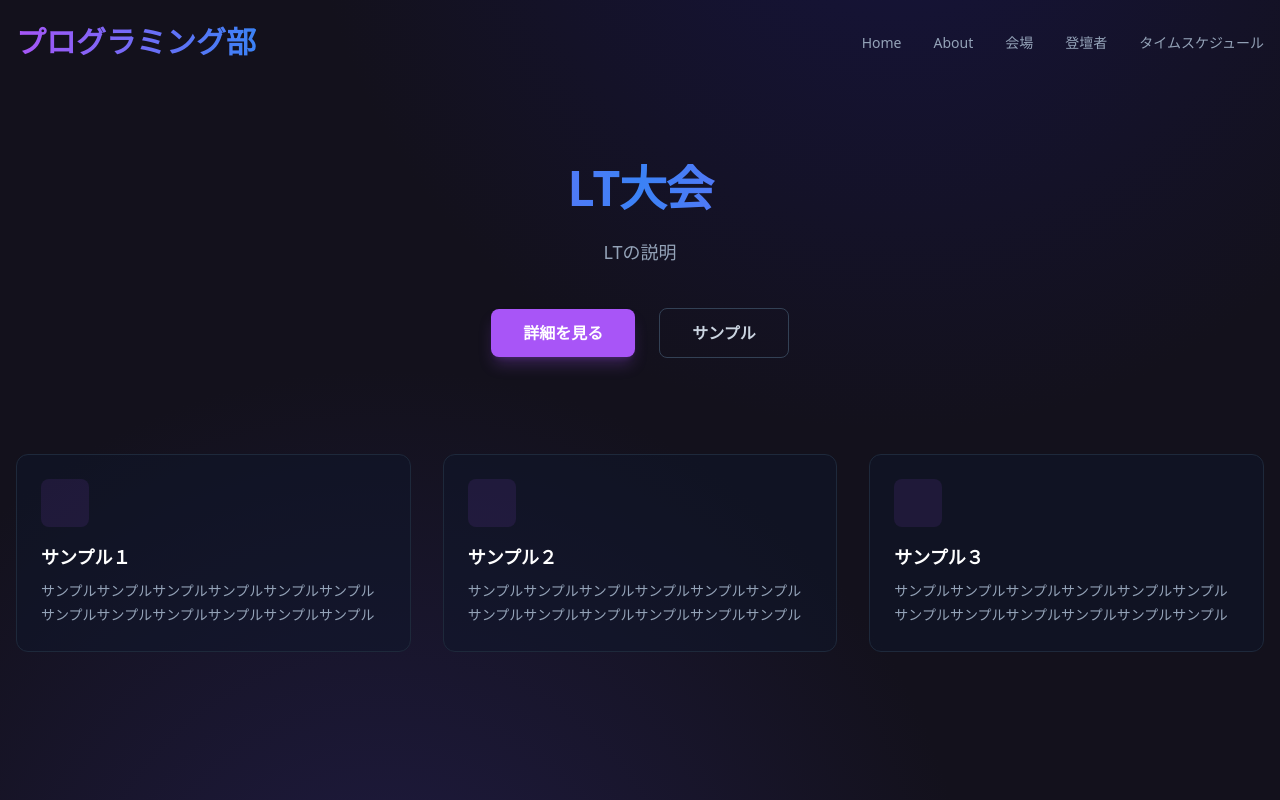
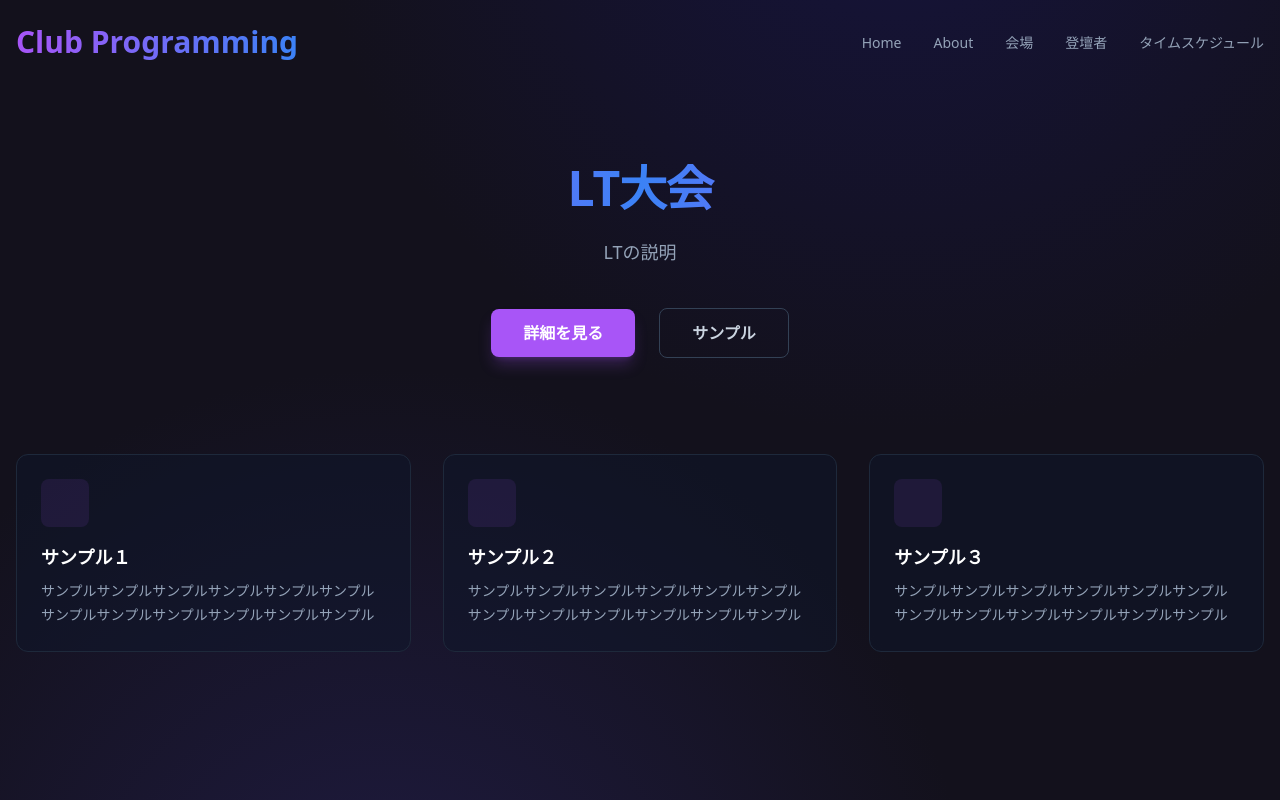
Before and after one commit to club-programming/club-programming.github.io, a React (Vite) app: page / in a window 1280 px wide. Built offline with nearby package versions, Linux system fonts and the light colour scheme.

Commit message:
chore: rename

```diff
--- a/src/App.jsx
+++ b/src/App.jsx
@@ -17,7 +17,7 @@ function App() {
                 to="/"
                 className="bg-gradient-to-r from-purple-500 to-blue-500 bg-clip-text text-3xl font-bold text-transparent"
               >
-                プログラミング部
+                Club Programming
               </Link>
               <div className="space-x-8">
                 <Link
```
